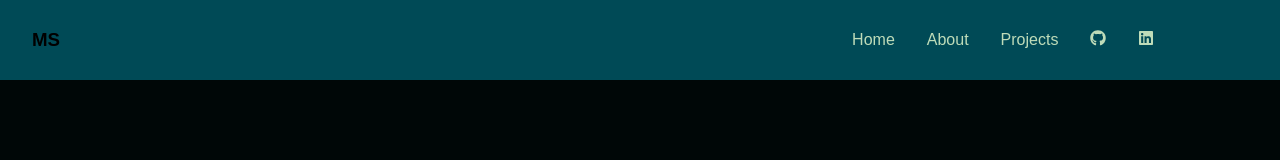
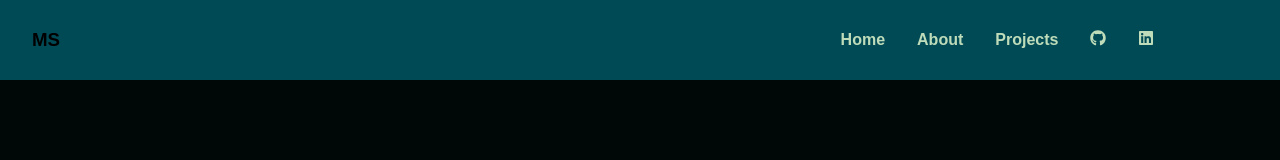
Before and after one commit to michelsaber/portfolio, a React (Create React App) app: page / in a window 1280 px wide. Shown: the top 160 px of the page. Built offline with nearby package versions, Linux system fonts and the light colour scheme.

Commit message:
nav adjusted

```diff
--- a/src/App.css
+++ b/src/App.css
@@ -32,6 +32,10 @@ nav a {
 
 nav a:hover {
   color: var(--secondaryColor);
+}
+
+.navLink {
+  font-weight: bold;
 }
 
 header .nav-btn {
```
